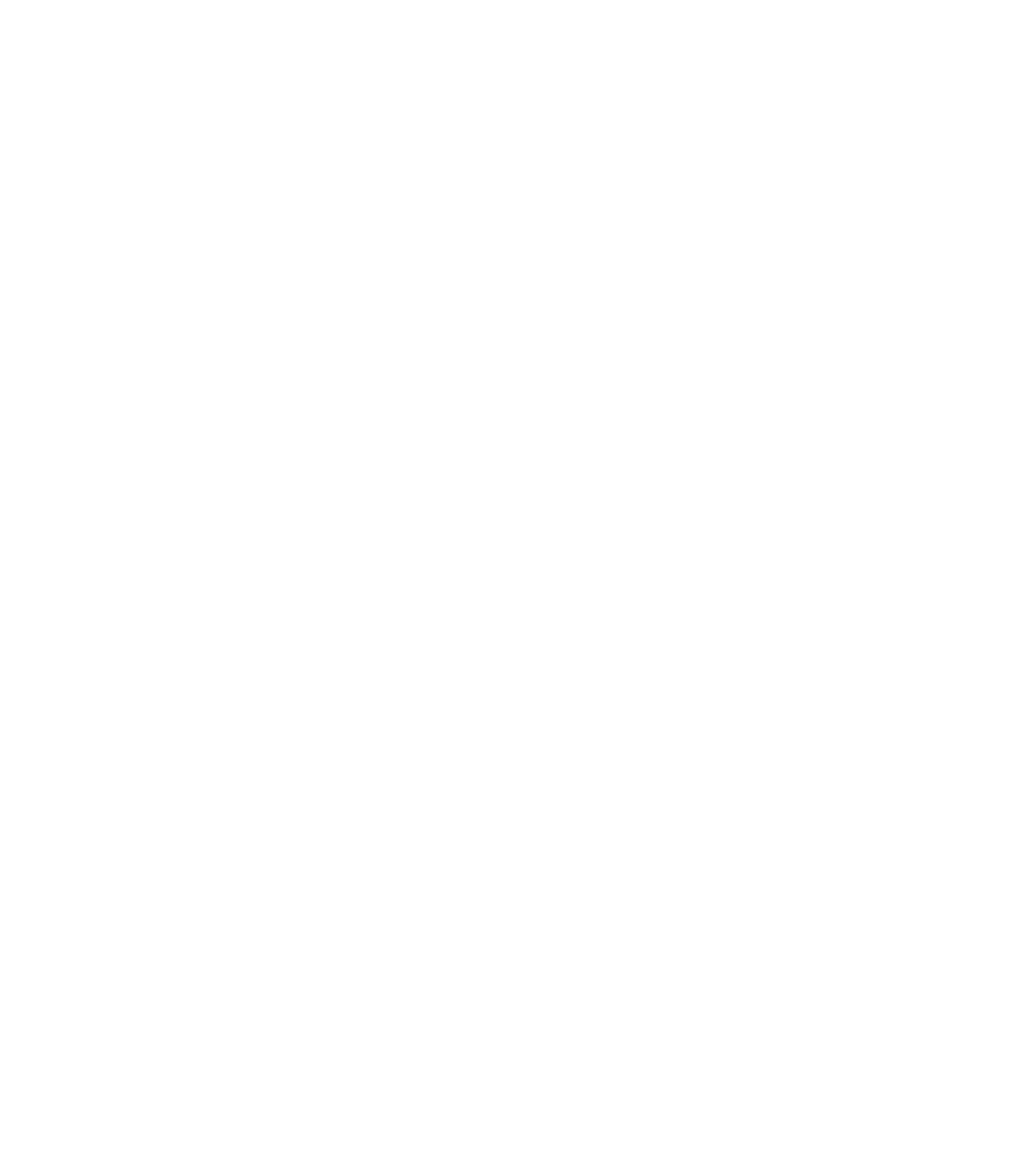
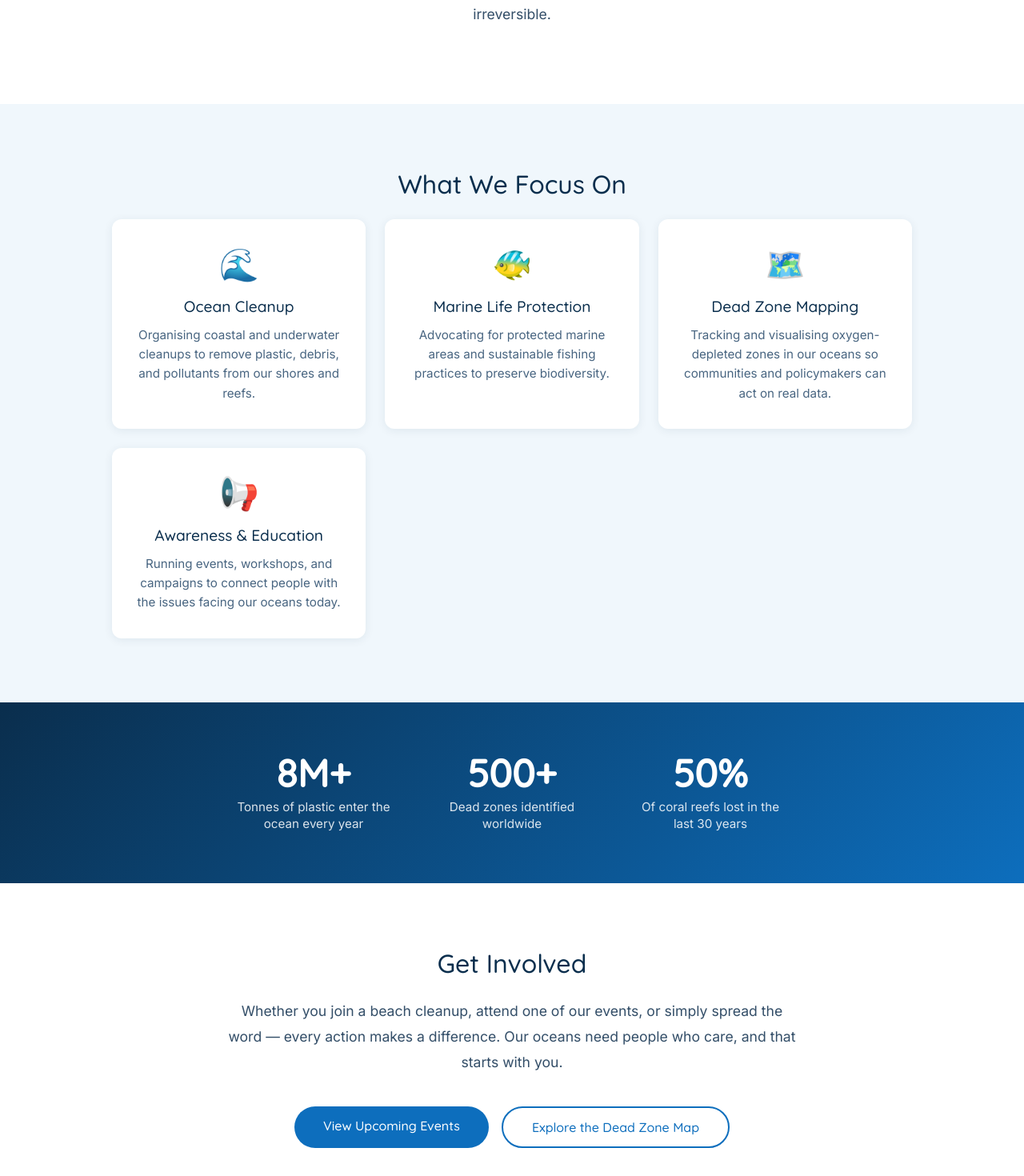
Before and after one commit to henryjmiller/Blue_Marble, a Next.js app: page / in a window 1280 px wide. Shown: the part 1060-2530 px from the top of the page at 80% size. Before the commit the page ends 800 px from the top, so only its background shows below. Built offline with nearby package versions, Linux system fonts and the light colour scheme.

Commit message:
Added a deeper web page to allow for scrolling which contains more information about our cause.

```diff
--- a/src/app/page.js
+++ b/src/app/page.js
@@ -3,7 +3,8 @@ import styles from "./page.module.css";
 
 export default function Home() {
 	return (
-		<main className={styles.hero}>
+		<>
+			<section className={styles.hero}>
 				<div className={styles.bubbles}>
 					<span className={styles.bubble} />
 					<span className={styles.bubble} />
@@ -23,6 +24,99 @@ export default function Home() {
 						Explore Events
 					</Link>
 				</div>
-		</main>
+			</section>
+
+			<section className={styles.mission}>
+				<h2 className={styles.sectionTitle}>Our Mission</h2>
+				<p className={styles.sectionText}>
+					Blue Marble is a marine conservation initiative dedicated to
+					safeguarding the health of our oceans. We believe that healthy seas
+					are the foundation of a healthy planet — regulating our climate,
+					producing the oxygen we breathe, and supporting billions of
+					livelihoods worldwide.
+				</p>
+				<p className={styles.sectionText}>
+					Through community-driven action, scientific research, and public
+					education, we work to reverse the damage being done to marine
+					ecosystems before it becomes irreversible.
+				</p>
+			</section>
+
+			<section className={styles.focus}>
+				<h2 className={styles.sectionTitle}>What We Focus On</h2>
+				<div className={styles.cardGrid}>
+					<div className={styles.card}>
+						<span className={styles.cardIcon}>🌊</span>
+						<h3 className={styles.cardTitle}>Ocean Cleanup</h3>
+						<p className={styles.cardText}>
+							Organising coastal and underwater cleanups to remove plastic,
+							debris, and pollutants from our shores and reefs.
+						</p>
+					</div>
+					<div className={styles.card}>
+						<span className={styles.cardIcon}>🐠</span>
+						<h3 className={styles.cardTitle}>Marine Life Protection</h3>
+						<p className={styles.cardText}>
+							Advocating for protected marine areas and sustainable fishing
+							practices to preserve biodiversity.
+						</p>
+					</div>
+					<div className={styles.card}>
+						<span className={styles.cardIcon}>🗺️</span>
+						<h3 className={styles.cardTitle}>Dead Zone Mapping</h3>
+						<p className={styles.cardText}>
+							Tracking and visualising oxygen-depleted zones in our oceans so
+							communities and policymakers can act on real data.
+						</p>
+					</div>
+					<div className={styles.card}>
+						<span className={styles.cardIcon}>📢</span>
+						<h3 className={styles.cardTitle}>Awareness & Education</h3>
+						<p className={styles.cardText}>
+							Running events, workshops, and campaigns to connect people with
+							the issues facing our oceans today.
+						</p>
+					</div>
+				</div>
+			</section>
+
+			<section className={styles.stats}>
+				<div className={styles.stat}>
+					<span className={styles.statNumber}>8M+</span>
+					<span className={styles.statLabel}>
+						Tonnes of plastic enter the ocean every year
+					</span>
+				</div>
+				<div className={styles.stat}>
+					<span className={styles.statNumber}>500+</span>
+					<span className={styles.statLabel}>
+						Dead zones identified worldwide
+					</span>
+				</div>
+				<div className={styles.stat}>
+					<span className={styles.statNumber}>50%</span>
+					<span className={styles.statLabel}>
+						Of coral reefs lost in the last 30 years
+					</span>
+				</div>
+			</section>
+
+			<section className={styles.getInvolved}>
+				<h2 className={styles.sectionTitle}>Get Involved</h2>
+				<p className={styles.sectionText}>
+					Whether you join a beach cleanup, attend one of our events, or simply
+					spread the word — every action makes a difference. Our oceans need
+					people who care, and that starts with you.
+				</p>
+				<div className={styles.ctaGroup}>
+					<Link href="/events" className={styles.ctaPrimary}>
+						View Upcoming Events
+					</Link>
+					<Link href="/dead-zone-mapping" className={styles.ctaSecondary}>
+						Explore the Dead Zone Map
+					</Link>
+				</div>
+			</section>
+		</>
 	);
 }
--- a/src/app/page.module.css
+++ b/src/app/page.module.css
@@ -1,3 +1,5 @@
+/* ─── Hero ─── */
+
 .hero {
 	position: relative;
 	display: flex;
@@ -153,3 +155,168 @@
 		opacity: 0;
 	}
 }
+
+/* ─── Shared section styles ─── */
+
+.sectionTitle {
+	font-size: 2rem;
+	margin: 0 0 24px;
+	color: #0a2e4d;
+}
+
+.sectionText {
+	font-size: 1.1rem;
+	line-height: 1.8;
+	color: #334e68;
+	margin: 0 0 16px;
+	max-width: 720px;
+}
+
+/* ─── Mission ─── */
+
+.mission {
+	padding: 80px 24px;
+	display: flex;
+	flex-direction: column;
+	align-items: center;
+	text-align: center;
+	background: #fff;
+}
+
+/* ─── What We Focus On ─── */
+
+.focus {
+	padding: 80px 24px;
+	background: #f0f7fc;
+	text-align: center;
+}
+
+.cardGrid {
+	display: grid;
+	grid-template-columns: repeat(auto-fit, minmax(240px, 1fr));
+	gap: 24px;
+	max-width: 1000px;
+	margin: 0 auto;
+}
+
+.card {
+	background: #fff;
+	border-radius: 12px;
+	padding: 32px 24px;
+	text-align: center;
+	box-shadow: 0 2px 12px rgba(10, 46, 77, 0.08);
+	transition: transform 0.2s, box-shadow 0.2s;
+}
+
+.card:hover {
+	transform: translateY(-4px);
+	box-shadow: 0 6px 20px rgba(10, 46, 77, 0.14);
+}
+
+.cardIcon {
+	font-size: 2.5rem;
+	display: block;
+	margin-bottom: 16px;
+}
+
+.cardTitle {
+	font-size: 1.2rem;
+	margin: 0 0 12px;
+	color: #0a2e4d;
+}
+
+.cardText {
+	font-size: 0.95rem;
+	line-height: 1.6;
+	color: #486581;
+	margin: 0;
+}
+
+/* ─── Stats ─── */
+
+.stats {
+	display: flex;
+	justify-content: center;
+	gap: 48px;
+	flex-wrap: wrap;
+	padding: 64px 24px;
+	background: linear-gradient(135deg, #0a2e4d, #0d6ebd);
+	color: #fff;
+	text-align: center;
+}
+
+.stat {
+	display: flex;
+	flex-direction: column;
+	align-items: center;
+	min-width: 180px;
+}
+
+.statNumber {
+	font-family: var(--font-quicksand), system-ui, sans-serif;
+	font-size: 3rem;
+	font-weight: 600;
+	line-height: 1;
+	margin-bottom: 8px;
+}
+
+.statLabel {
+	font-size: 0.95rem;
+	opacity: 0.85;
+	max-width: 200px;
+	line-height: 1.4;
+}
+
+/* ─── Get Involved ─── */
+
+.getInvolved {
+	padding: 80px 24px;
+	display: flex;
+	flex-direction: column;
+	align-items: center;
+	text-align: center;
+	background: #fff;
+}
+
+.ctaGroup {
+	display: flex;
+	gap: 16px;
+	flex-wrap: wrap;
+	justify-content: center;
+	margin-top: 24px;
+}
+
+.ctaPrimary {
+	display: inline-block;
+	padding: 14px 36px;
+	border-radius: 40px;
+	background: #0d6ebd;
+	color: #fff;
+	font-family: var(--font-quicksand), system-ui, sans-serif;
+	font-size: 1rem;
+	font-weight: 500;
+	text-decoration: none;
+	transition: background 0.3s;
+}
+
+.ctaPrimary:hover {
+	background: #0a2e4d;
+}
+
+.ctaSecondary {
+	display: inline-block;
+	padding: 14px 36px;
+	border: 2px solid #0d6ebd;
+	border-radius: 40px;
+	color: #0d6ebd;
+	font-family: var(--font-quicksand), system-ui, sans-serif;
+	font-size: 1rem;
+	font-weight: 500;
+	text-decoration: none;
+	transition: background 0.3s, color 0.3s;
+}
+
+.ctaSecondary:hover {
+	background: #0d6ebd;
+	color: #fff;
+}
```
Also changed, not shown: 1 other file (tests, documents, lock files or other folders). Lines whose indentation alone changed are shown as unchanged.
